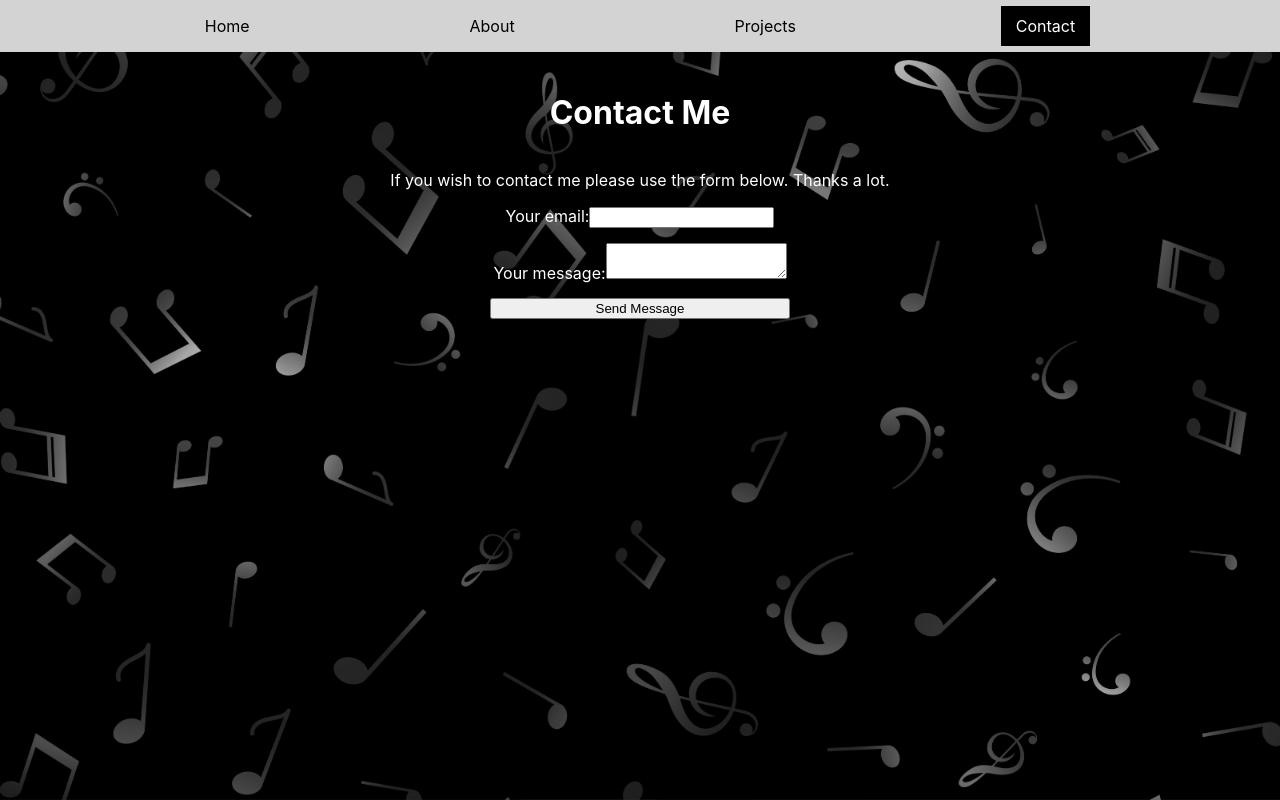
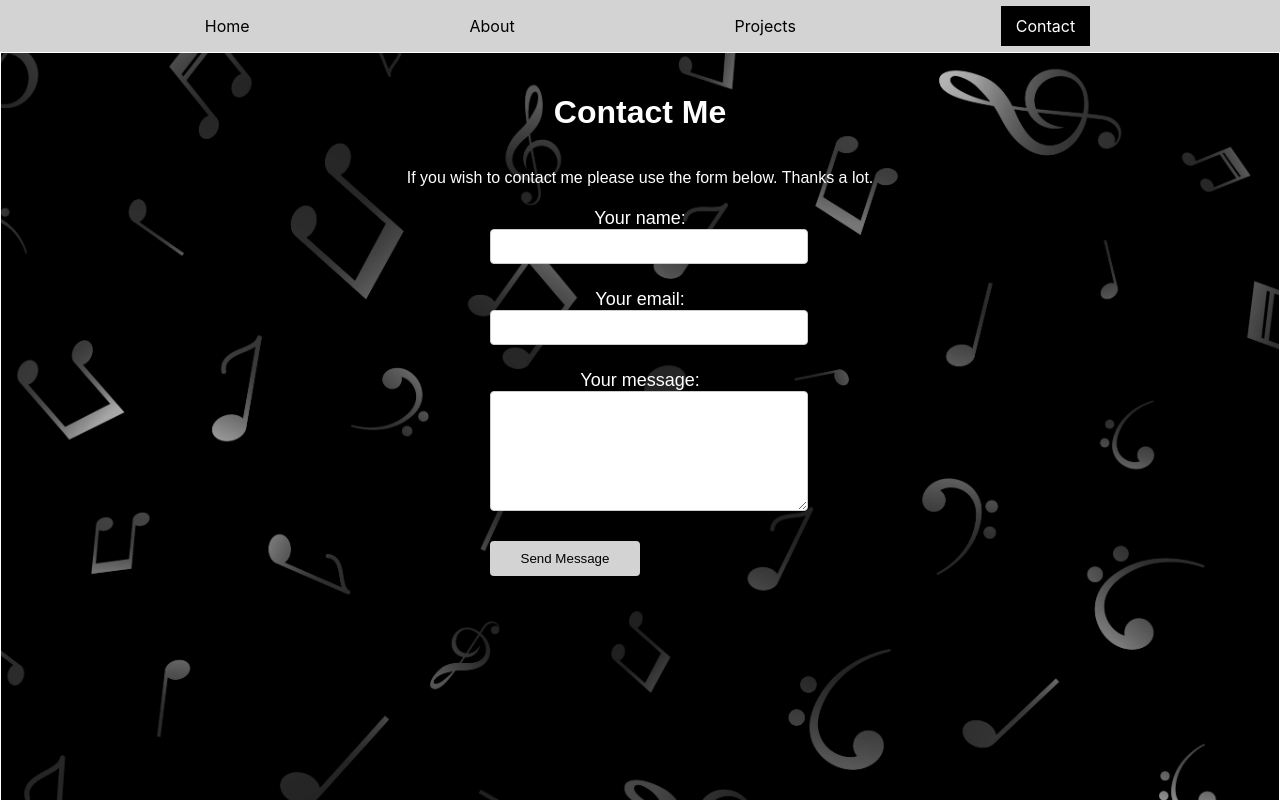
Before and after one commit to hannahro15/Hannah-Portfolio-Site, a React (Create React App) app: page /Hannah-Portfolio-Site/contact in a window 1280 px wide. Shown: the top 800 px of the page. Built offline with nearby package versions, Linux system fonts and the light colour scheme.

Commit message:
Add some styles to the contact page

```diff
--- a/src/pages/Contact.css
+++ b/src/pages/Contact.css
@@ -4,6 +4,10 @@
     align-items: center;
     padding: 20px;
     min-height: 100vh;
+    border: solid 1px white;
+    box-sizing: border-box;
+    font-family: Arial, sans-serif;
+    color: white;
 }
 
 form {
@@ -12,3 +16,36 @@ form {
     width: 300px;
     gap: 15px;
 }
+
+#name,
+#email,
+#message {
+    width: 100%;
+    padding: 8px;
+    border: 1px solid #ccc;
+    border-radius: 4px;
+    padding-bottom: 10px;
+}
+
+#message {
+    height: 100px;
+}
+
+#submit {
+    background-color: lightgrey;
+    color: black;
+    border: none;
+    padding: 10px;
+    border-radius: 4px;
+    cursor: pointer;
+    margin-top: 10px;
+    width: 50%;
+    text-align: center;
+}
+
+label {
+    display: flex;
+    flex-direction: column;
+    font-size: 18px;
+    margin: 5px 0;
+}
--- a/src/pages/Contact.js
+++ b/src/pages/Contact.js
@@ -9,14 +9,18 @@ function Contact() {
                 action="https://formspree.io/f/xjkeydor"
                 method="POST">
                 <label>
+                    Your name:
+                    <input id="name" type="text" name="name" required />
+                </label>
+                <label>
                     Your email:
-                    <input type="email" name="email" required />
+                    <input id="email" type="email" name="email" required />
                 </label>
                 <label>
                     Your message:
-                    <textarea name="message" required></textarea>
+                    <textarea id="message" name="message" required></textarea>
                 </label>
-                <button type="submit">Send Message</button>
+                <button id="submit" type="submit">Send Message</button>
             </form>
         </div>
     );
```
